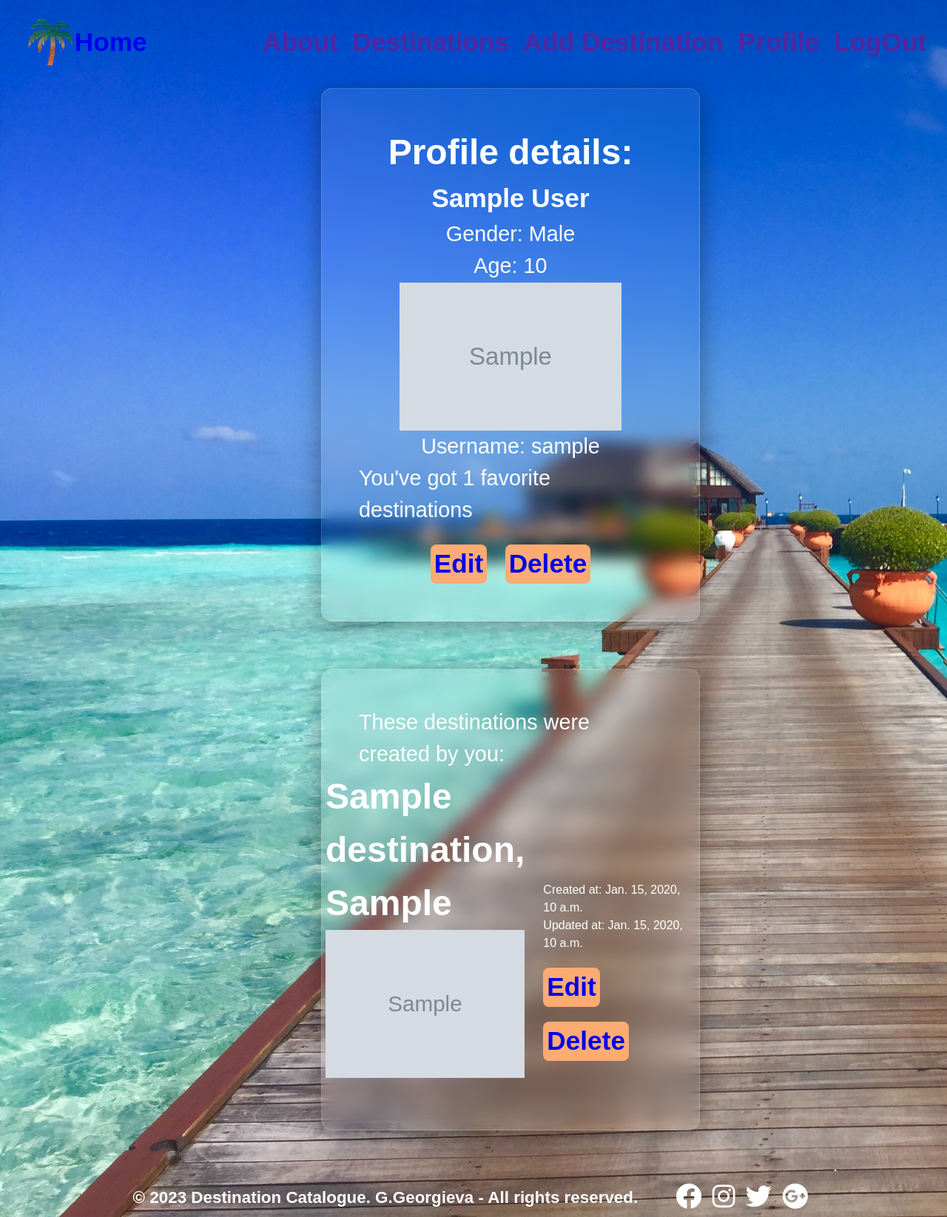
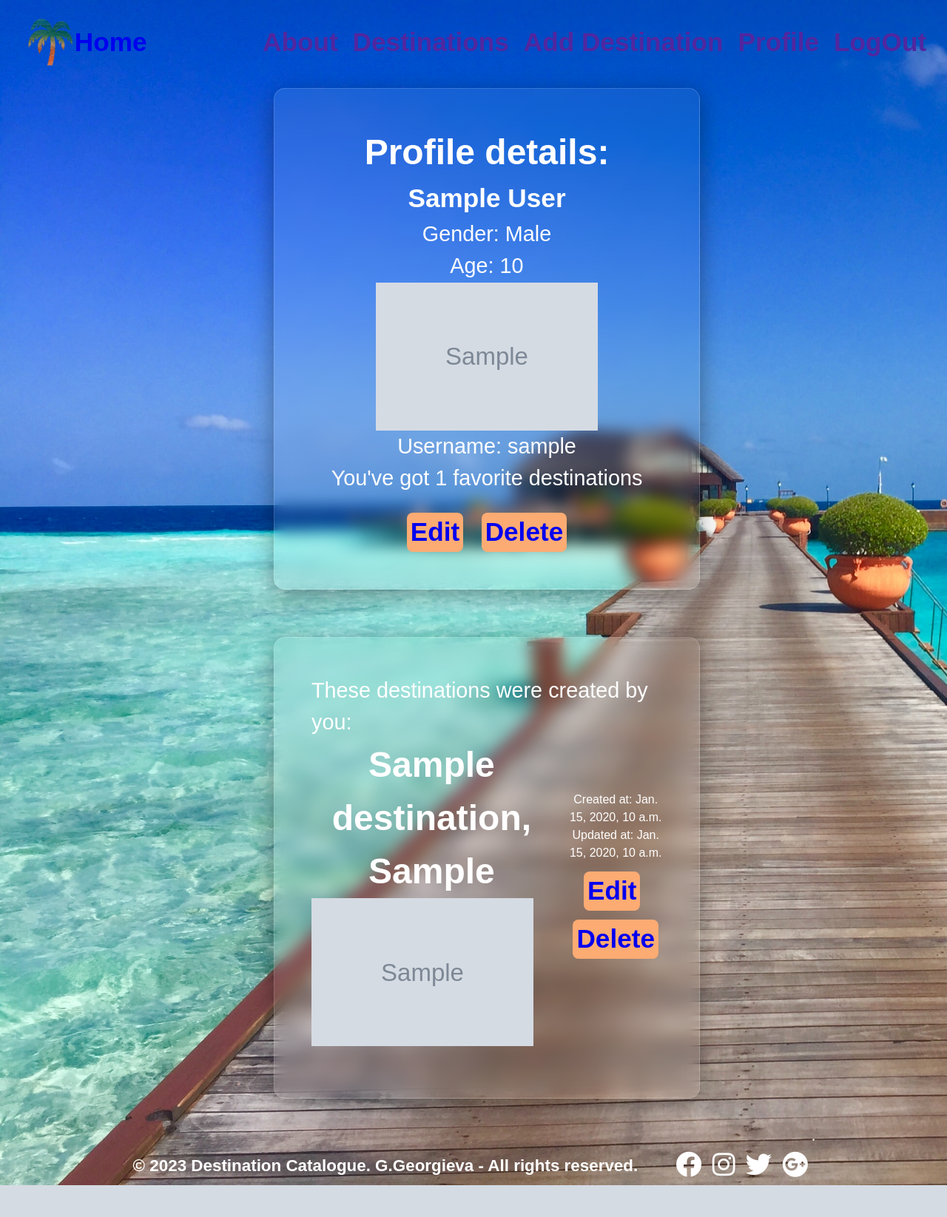
Before and after one commit to GalkaKG/Destinations_Catalogue, a Django app: page /profile/ in a window 1280 px wide. Shown: the whole page at 74% size. After the commit the page ends 1602 px from the top, so only its background shows below. Run offline with Django 5.2, Linux system fonts and the light colour scheme; a user stored in the database is signed in; tables that the repository leaves empty hold one stand-in row (values such as "Sample post"); grey boxes marked "Sample" are stand-in pictures; some web fonts are replaced.

Commit message:
added more responsive design

```diff
--- a/static/styles/profile.css
+++ b/static/styles/profile.css
@@ -8,7 +8,7 @@
 
 .profile-details {
     background: linear-gradient(135deg, rgba(255, 255, 255, 0.1), rgba(255, 255, 255, 0));
-    width: 40%;
+    width: 45%;
     backdrop-filter: blur(10px);
     -webkit-backdrop-filter: blur(10px);
     /*border-radius: 20px;*/
@@ -23,7 +23,7 @@
     /*float: left;*/
     height: auto;
     position: relative;
-    left: 30%;
+    left: 25%;
     margin-bottom: 5%;
     display: flex;
     flex-direction: column;
@@ -33,6 +33,7 @@
 .profile-details h1 {
     color: #fff;
     font-size: 3rem;
+    text-align: center;
 }
 
 .profile-details h2 {
@@ -68,8 +69,7 @@
 
 .created-destinations {
     display: flex;
-    width: 500px;
-
+    /*width: 500px;*/
 }
 
 .created-destinations p {
@@ -77,8 +77,9 @@
 }
 
 .created-destinations .date-details {
-    margin-top: 30%;
+    margin-top: 15%;
     margin-left: 5%;
+    text-align: center;
 }
 
 .created-destinations .date-details .btn {
@@ -91,7 +92,7 @@
 }
 
 .created-destinations div:nth-child(1) {
-    width: 300px;
+    /*width: 300px;*/
     margin-bottom: 20px;
 }
 
--- a/static/styles/responsive.css
+++ b/static/styles/responsive.css
@@ -23,7 +23,6 @@
   #main-content p {
       font-size: 3.5rem;
   }
-
   .form{
       width: 80%;
   }
@@ -33,7 +32,6 @@
   }
    .picture-content-catalogue {
         flex-direction: column;
-        align-items: center;
     }
    .picture-content-catalogue .img-destination  {
         width: 100%;
@@ -55,53 +53,25 @@
         margin-left: 0;
         text-align: center;
     }
-
     .footer {
         font-size: 0.8rem;
     }
     body footer p {
         text-align: center;
     }
-
+    .destination-details {
+        display: flex;
+        justify-content: center;
+    }
+    .profile-details {
+        margin-left: 0;
+        width: 80%;
+        left: 10%;
+    }
+    .created-destinations {
+        flex-direction: column;
+    }
+    .profile-details p {
+        text-align: center;
+    }
 }
-
-/*@media screen and (max-width: 768px) {*/
-/*    .picture-content-catalogue .img-destination  {*/
-/*        width: 100%;*/
-/*    }*/
-/*    .picture-content-catalogue {*/
-/*        flex-direction: column;*/
-/*    }*/
-/*    .destination-catalogue {*/
-/*        margin-left: 0;*/
-/*        padding: 20px;*/
-/*    }*/
-/*    .comments-div{*/
-/*        width: 100%;*/
-/*    }*/
-/*    .buttons-catalogue{*/
-/*        margin-left: 10%;*/
-/*    }*/
-
-/*    .footer {*/
-/*        font-size: 0.8rem;*/
-/*    }*/
-/*    body footer p {*/
-/*        text-align: center;*/
-/*    }*/
-/*}*/
-
-
-/*@media screen and (max-width: 500px) {*/
-/*    .picture-content-catalogue .img-destination  {*/
-/*        width: 100%;*/
-/*    }*/
-/*    .picture-content-catalogue {*/
-/*        flex-direction: column;*/
-/*    }*/
-/*    .destination-catalogue {*/
-/*        margin-left: 0;*/
-/*        padding: 20px;*/
-/*    }*/
-
-/*}*/
```
